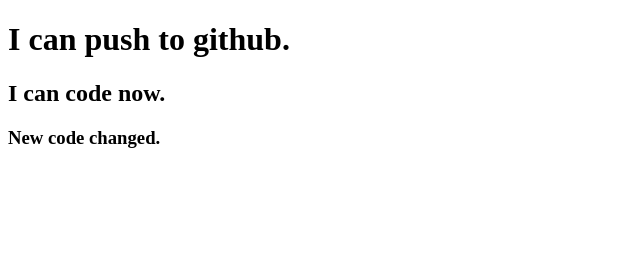
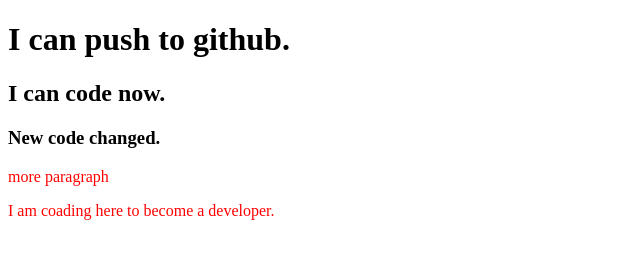
Before and after one commit to Zakariabappy/My-second-repo, a plain HTML site: page index.html in a window 1280 px wide. Shown: the whole page, without its empty margins (0-640 px from the left). Drawn offline with Linux system fonts and the light colour scheme.

Commit message:
styles added

```diff
--- a/index.html
+++ b/index.html
@@ -5,10 +5,13 @@
     <meta http-equiv="X-UA-Compatible" content="IE=edge">
     <meta name="viewport" content="width=device-width, initial-scale=1.0">
     <title>My second github repo</title>
+    <link rel="stylesheet" href="style.css">
 </head>
 <body>
     <h1>I can push to github.</h1>
     <h2>I can code now.</h2>
     <h3>New code changed.</h3>
+    <p>more paragraph</p>
+    <p>I am coading here to become a developer.</p>
 </body>
 </html>
--- /dev/null
+++ b/style.css
@@ -0,0 +1,3 @@
+p{
+    color:red
+}
```
